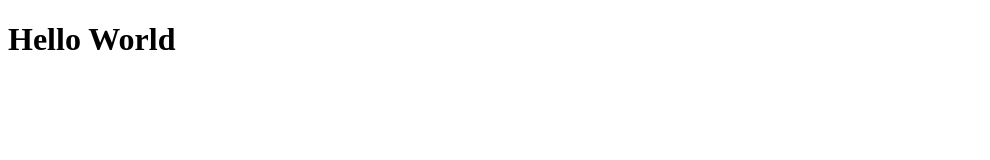
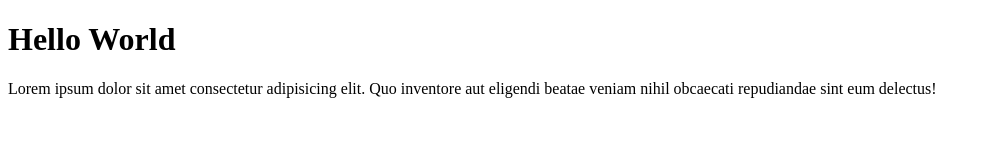
Before and after one commit to GirandaAnugrah/Giranda-Git-test, a plain HTML site: page index.html in a window 1280 px wide. Shown: the whole page, without its empty margins (0-990 px from the left). Drawn offline with Linux system fonts and the light colour scheme.

Commit message:
menambahkan paragraph

```diff
--- a/index.html
+++ b/index.html
@@ -8,5 +8,6 @@
   </head>
   <body>
     <h1>Hello World</h1>
+    <p>Lorem ipsum dolor sit amet consectetur adipisicing elit. Quo inventore aut eligendi beatae veniam nihil obcaecati repudiandae sint eum delectus!</p>
   </body>
 </html>
```
